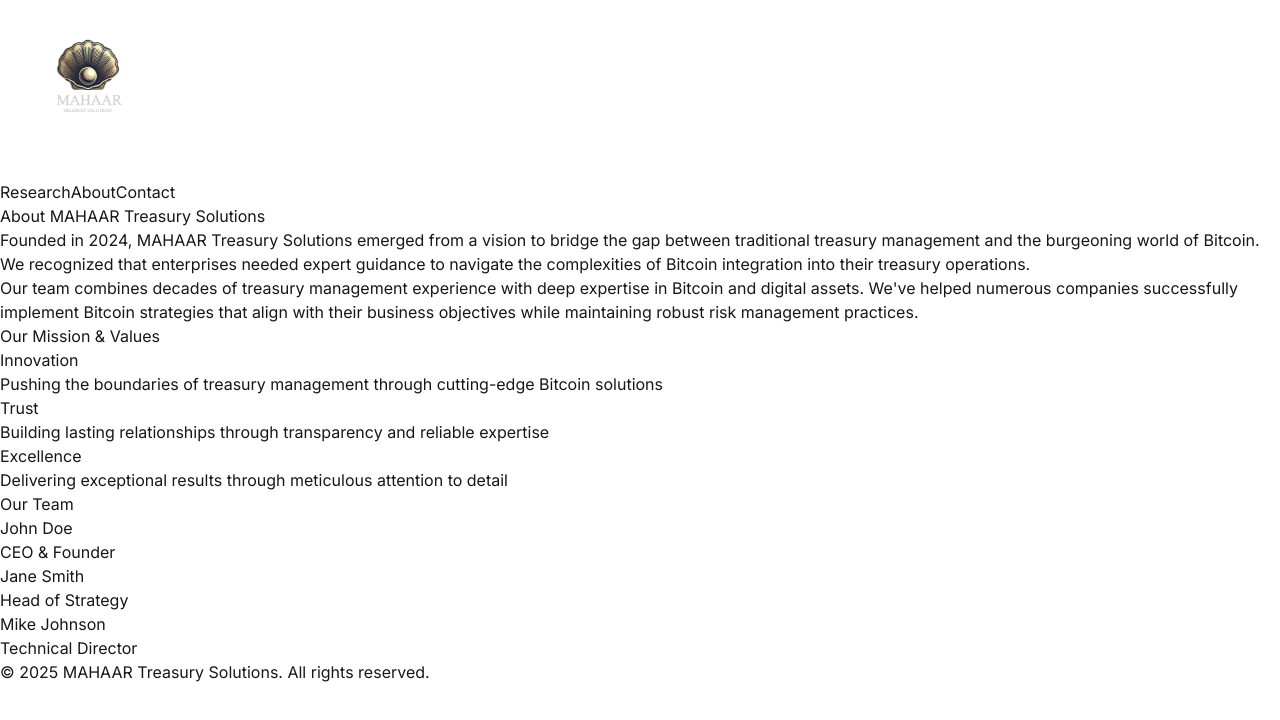
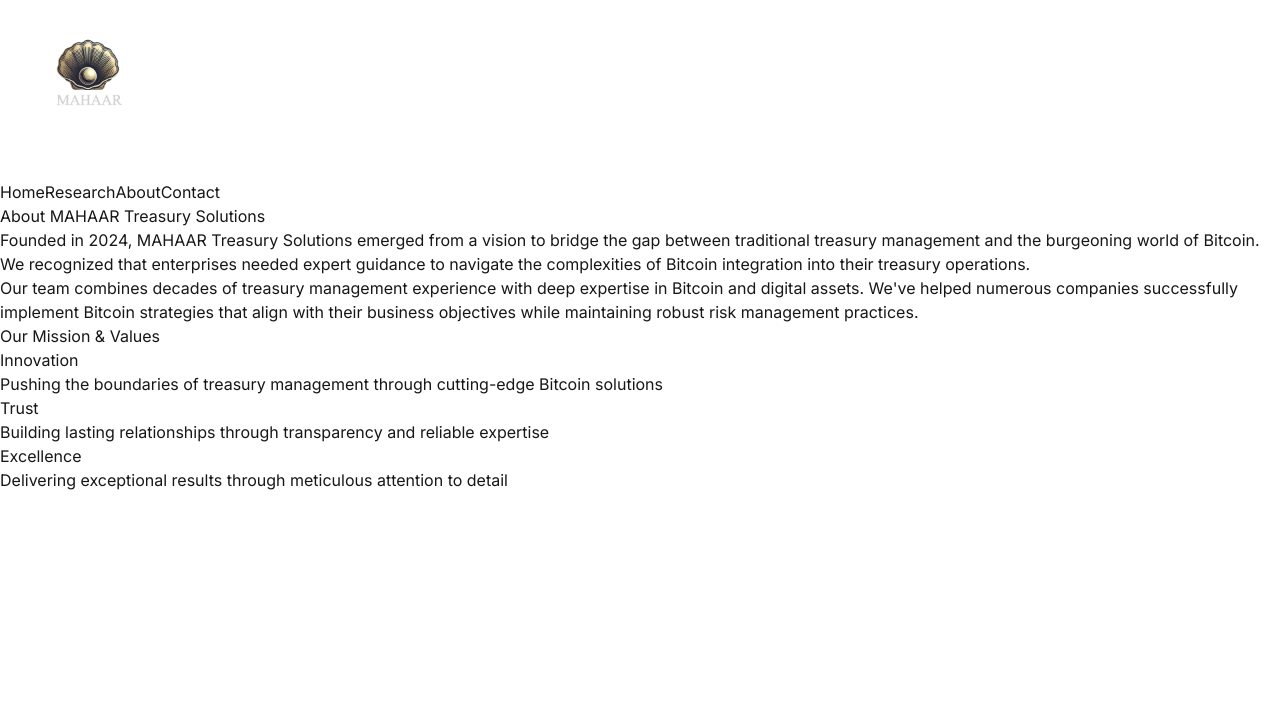
Before and after one commit to ybidon/mahaar, a Next.js app: page /about in a window 1280 px wide. Shown: the top 720 px of the page. Built offline with nearby package versions, Linux system fonts and the light colour scheme.

Commit message:
UI improvements: adjusted margins, removed footer, updated table header, and made CTA section full width

```diff
--- a/src/app/about/page.tsx
+++ b/src/app/about/page.tsx
@@ -40,30 +40,6 @@
           </div>
         </div>
       </section>
-
-      {/* Team Section */}
-      <section className="py-20">
-        <div className="max-w-7xl mx-auto px-4">
-          <h2 className="text-3xl font-bold mb-12 text-center">Our Team</h2>
-          <div className="grid grid-cols-1 md:grid-cols-3 gap-8">
-            <div className="text-center">
-              <div className="w-32 h-32 bg-gray-200 rounded-full mx-auto mb-4"></div>
-              <h3 className="text-xl font-semibold">John Doe</h3>
-              <p className="text-gray-600">CEO & Founder</p>
-            </div>
-            <div className="text-center">
-              <div className="w-32 h-32 bg-gray-200 rounded-full mx-auto mb-4"></div>
-              <h3 className="text-xl font-semibold">Jane Smith</h3>
-              <p className="text-gray-600">Head of Strategy</p>
-            </div>
-            <div className="text-center">
-              <div className="w-32 h-32 bg-gray-200 rounded-full mx-auto mb-4"></div>
-              <h3 className="text-xl font-semibold">Mike Johnson</h3>
-              <p className="text-gray-600">Technical Director</p>
-            </div>
-          </div>
-        </div>
-      </section>
     </div>
   );
 }
--- a/src/app/layout.tsx
+++ b/src/app/layout.tsx
@@ -22,13 +22,6 @@
       <body className={inter.className}>
         <Navbar />
         <main className="pt-16">{children}</main>
-        <footer className="bg-gray-800 text-white py-8">
-          <div className="max-w-7xl mx-auto px-4">
-            <div className="text-center">
-              <p>&copy; {new Date().getFullYear()} MAHAAR Treasury Solutions. All rights reserved.</p>
-            </div>
-          </div>
-        </footer>
       </body>
     </html>
   );
--- a/src/components/CountriesTable.tsx
+++ b/src/components/CountriesTable.tsx
@@ -77,7 +77,7 @@
             <th className="px-6 py-3 text-left text-xs font-medium text-gray-500 uppercase tracking-wider">Country</th>
             <th className="px-6 py-3 text-left text-xs font-medium text-gray-500 uppercase tracking-wider">Bitcoin Holdings</th>
             <th className="px-6 py-3 text-left text-xs font-medium text-gray-500 uppercase tracking-wider">Value (USD)</th>
-            <th className="px-6 py-3 text-left text-xs font-medium text-gray-500 uppercase tracking-wider">% of Reserves</th>
+            <th className="px-6 py-3 text-left text-xs font-medium text-gray-500 uppercase tracking-wider">% of 21m</th>
           </tr>
         </thead>
         <tbody className="bg-white divide-y divide-gray-200">
--- a/src/components/Navbar.tsx
+++ b/src/components/Navbar.tsx
@@ -3,27 +3,42 @@
 
 export default function Navbar() {
   return (
-    <nav className="bg-white shadow-md fixed w-full z-50">
+    <nav className="fixed w-full z-50 bg-[#0a0b1e]/80 backdrop-blur-md border-b border-blue-500/20">
       <div className="max-w-7xl mx-auto px-4">
-        <div className="flex justify-between items-center h-20 pt-2 pb-1">
+        <div className="flex justify-between items-center h-20">
           <Link href="/" className="flex items-center">
             <Image
               src="/logo.png"
               alt="MAHAAR Logo"
               width={180}
-              height={72}
-              className="object-contain mt-4"
+              height={90}
+              className="object-contain mt-8"
               priority
             />
           </Link>
           <div className="flex space-x-8">
-            <Link href="/research" className="text-gray-700 hover:text-[#0f1240]">
+            <Link
+              href="/"
+              className="text-blue-200 hover:text-white transition-colors duration-200"
+            >
+              Home
+            </Link>
+            <Link
+              href="/research"
+              className="text-blue-200 hover:text-white transition-colors duration-200"
+            >
               Research
             </Link>
-            <Link href="/about" className="text-gray-700 hover:text-[#0f1240]">
+            <Link
+              href="/about"
+              className="text-blue-200 hover:text-white transition-colors duration-200"
+            >
               About
             </Link>
-            <Link href="/contact" className="text-gray-700 hover:text-[#0f1240]">
+            <Link
+              href="/contact"
+              className="text-blue-200 hover:text-white transition-colors duration-200"
+            >
               Contact
             </Link>
           </div>
```
Also changed, not shown: src/app/page.tsx (+4 -4 lines), noun-pearl-in-oyster-1863897.svg (added), public/logo.png.
